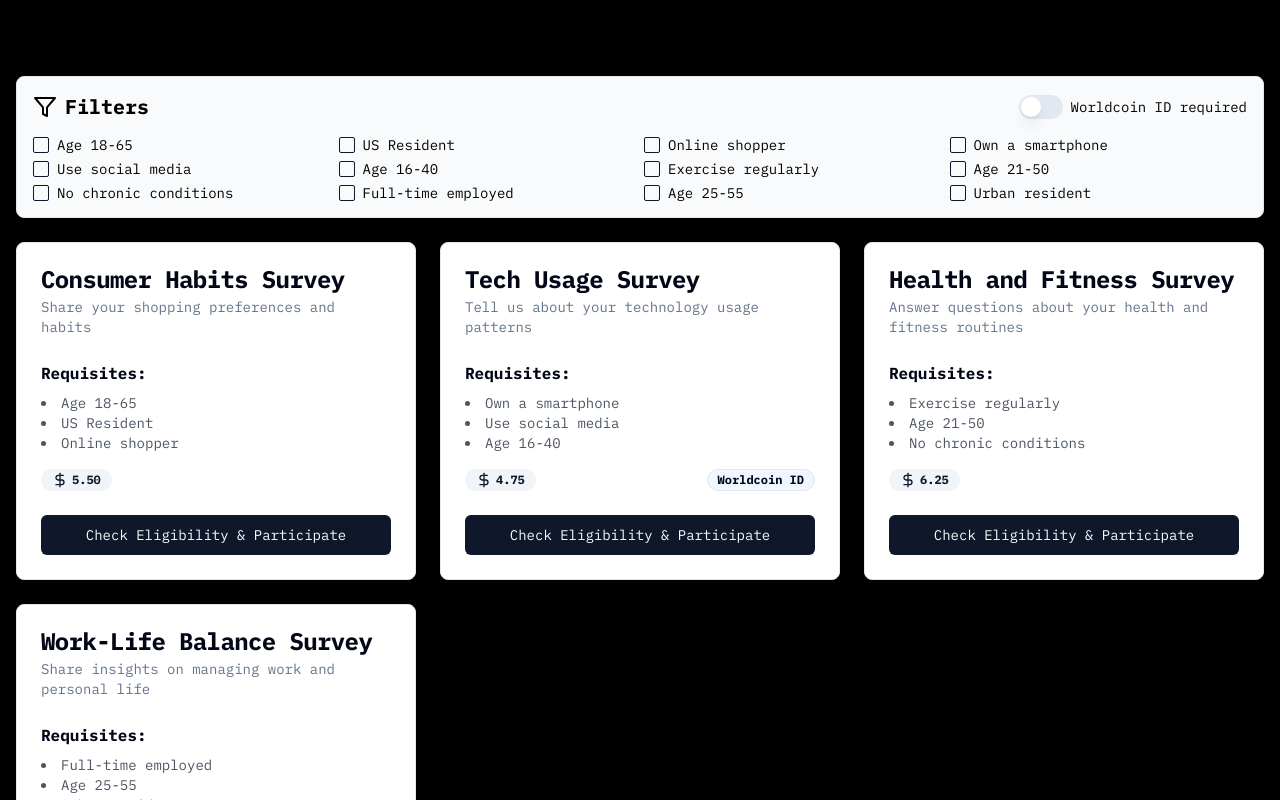
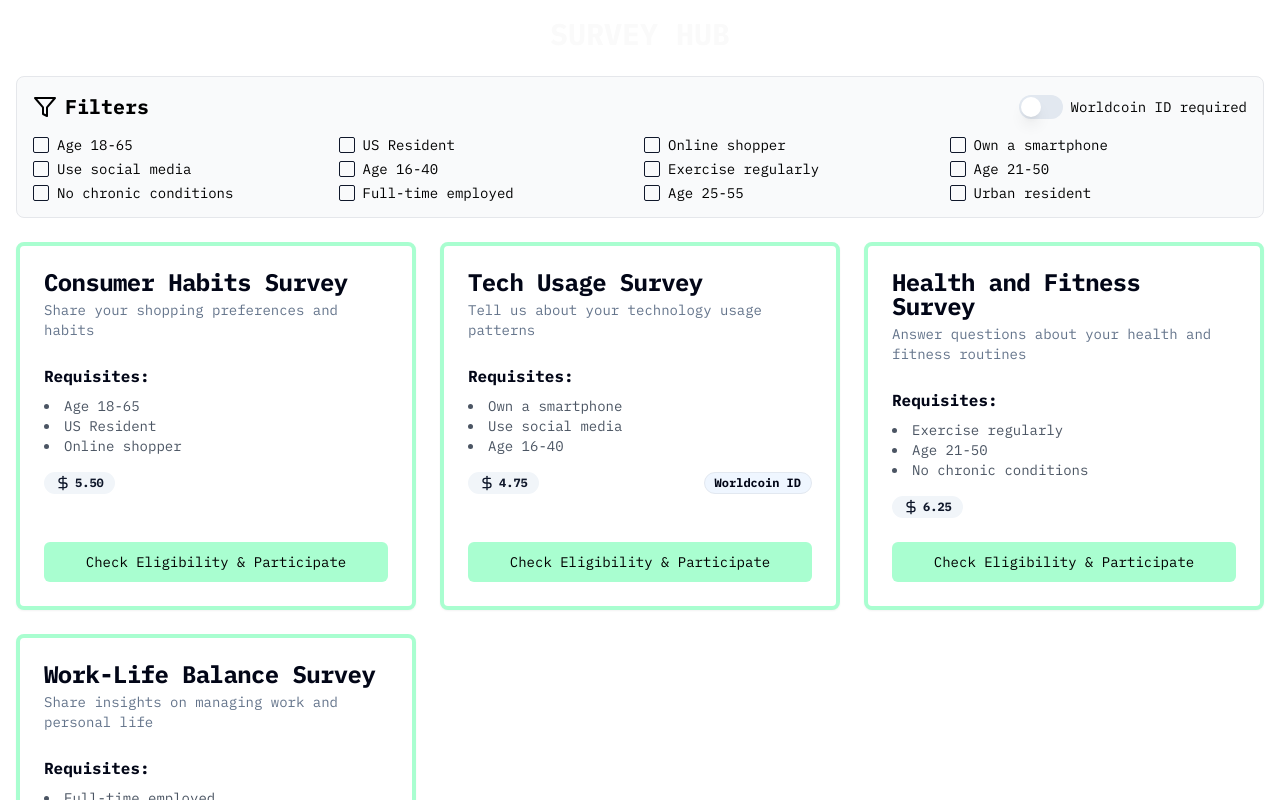
Before and after one commit to santi-nihany/certo, a Next.js app: page /participant/available in a window 1280 px wide. Shown: the top 800 px of the page. Built offline with nearby package versions, Linux system fonts and the light colour scheme.

Commit message:
First version of participants tab

```diff
--- /dev/null
+++ b/app/components/participant/Filters.tsx
@@ -0,0 +1,52 @@
+"use client"
+import { Checkbox } from "@/components/ui/checkbox"
+import { Switch } from "@/components/ui/switch"
+import { Label } from "@/components/ui/label"
+
+import { FilterIcon } from "lucide-react"
+
+interface FiltersProps {
+  showWorldcoinOnly: boolean
+  setShowWorldcoinOnly: (value: boolean) => void
+  filters: string[]
+  toggleFilter: (requisite: string) => void
+  allRequisites: string[]
+}
+
+
+export default function Filters ({showWorldcoinOnly, setShowWorldcoinOnly, filters, toggleFilter, allRequisites}: FiltersProps) {
+    return (
+        <div className="mb-6 p-4 border rounded-lg bg-gray-50">
+                <div className="flex items-center justify-between mb-4">
+                    <h2 className="text-xl font-semibold flex items-center">
+                        <FilterIcon className="mr-2" /> Filters
+                    </h2>
+                    <div className="flex items-center space-x-2">
+                        <Switch
+                            id="worldcoin-mode"
+                            checked={showWorldcoinOnly}
+                            onCheckedChange={setShowWorldcoinOnly}
+                        />
+                        <Label htmlFor="worldcoin-mode">Worldcoin ID required</Label>
+                    </div>
+                </div>
+                <div className="grid grid-cols-2 md:grid-cols-3 lg:grid-cols-4 gap-2">
+                    {allRequisites.map((requisite) => (
+                        <div key={requisite} className="flex items-center space-x-2">
+                            <Checkbox
+                                id={requisite}
+                                checked={filters.includes(requisite)}
+                                onCheckedChange={() => toggleFilter(requisite)}
+                            />
+                            <label
+                                htmlFor={requisite}
+                                className="text-sm font-medium leading-none peer-disabled:cursor-not-allowed peer-disabled:opacity-70"
+                            >
+                                {requisite}
+                            </label>
+                        </div>
+                    ))}
+                </div>
+            </div>
+    );
+}
--- /dev/null
+++ b/app/components/participant/SurveyTag.tsx
@@ -0,0 +1,55 @@
+"use client"
+import { Button } from "@/components/ui/button"
+import { Card, CardContent, CardDescription, CardFooter, CardHeader, CardTitle } from "@/components/ui/card"
+import { Badge } from "@/components/ui/badge"
+import { DollarSignIcon } from "lucide-react"
+
+interface SurveyTagProps {
+    key?: number
+    survey: {
+        id: number
+        title: string
+        description: string
+        requisites: string[]
+        reward: number
+        requiresWorldcoinId: boolean
+    }
+    checkEligibilityAndParticipate: (survey: any) => void
+    }
+
+
+export default function SurveyTag({key, survey, checkEligibilityAndParticipate}: SurveyTagProps) {
+    return (
+        <Card key={survey.id} className="flex flex-col border-primary border-4">
+            <CardHeader>
+              <CardTitle>{survey.title}</CardTitle>
+              <CardDescription>{survey.description}</CardDescription>
+            </CardHeader>
+            <CardContent className="flex-grow">
+              <h3 className="font-semibold mb-2">Requisites:</h3>
+              <ul className="list-disc list-inside mb-4">
+                {survey.requisites.map((requisite, index) => (
+                  <li key={index} className="text-sm text-gray-600">{requisite}</li>
+                ))}
+              </ul>
+              <div className="flex items-center justify-between">
+                <Badge variant="secondary" className="flex items-center gap-1">
+                  <DollarSignIcon className="w-4 h-4" />
+                  {survey.reward.toFixed(2)}
+                </Badge>
+                {survey.requiresWorldcoinId && (
+                  <Badge variant="outline" className="bg-blue-50">Worldcoin ID</Badge>
+                )}
+              </div>
+            </CardContent>
+            <CardFooter>
+              <Button
+                className="w-full bg-primary text-dark"
+                onClick={() => checkEligibilityAndParticipate(survey)}
+              >
+                Check Eligibility & Participate
+              </Button>
+            </CardFooter>
+          </Card>
+    )
+}
--- a/app/layout.tsx
+++ b/app/layout.tsx
@@ -20,7 +20,7 @@ export default function RootLayout({
 }>) {
   return (
     <html lang="en">
-      <body className={inter.className}>{children}</body>
+      <body className={`bg-dark ${inter.className}`}>{children}</body>
     </html>
   );
 }
--- a/app/participant/available/page.tsx
+++ b/app/participant/available/page.tsx
@@ -1,11 +1,6 @@
 "use client"
 import { useState } from "react"
 import { Button } from "@/components/ui/button"
-import { Card, CardContent, CardDescription, CardFooter, CardHeader, CardTitle } from "@/components/ui/card"
-import { Badge } from "@/components/ui/badge"
-import { Checkbox } from "@/components/ui/checkbox"
-import { Switch } from "@/components/ui/switch"
-import { Label } from "@/components/ui/label"
 import {
   Dialog,
   DialogContent,
@@ -14,7 +9,15 @@ import {
   DialogHeader,
   DialogTitle,
 } from "@/components/ui/dialog"
-import { DollarSignIcon, FilterIcon, CheckCircleIcon, XCircleIcon } from "lucide-react"
+import { CheckCircleIcon, XCircleIcon } from "lucide-react"
+import Filters from "@/app/components/participant/Filters"
+import SurveyTag from "@/app/components/participant/SurveyTag"
+import { IBM_Plex_Mono } from "next/font/google"
+
+const ibm = IBM_Plex_Mono({
+  weight: ["100", "200", "300", "400", "700"],
+  subsets: ["latin"],
+})
 
 // Mock data for surveys
 const surveys = [
@@ -88,75 +91,12 @@ export default function Home() {
   }
 
   return (
-    <div className="container mx-auto p-4">
-      <h1 className="text-3xl font-bold mb-6 text-center">Survey Hub</h1>
-
-      <div className="mb-6 p-4 border rounded-lg bg-gray-50">
-        <div className="flex items-center justify-between mb-4">
-          <h2 className="text-xl font-semibold flex items-center">
-            <FilterIcon className="mr-2" /> Filters
-          </h2>
-          <div className="flex items-center space-x-2">
-            <Switch
-              id="worldcoin-mode"
-              checked={showWorldcoinOnly}
-              onCheckedChange={setShowWorldcoinOnly}
-            />
-            <Label htmlFor="worldcoin-mode">Worldcoin ID required</Label>
-          </div>
-        </div>
-        <div className="grid grid-cols-2 md:grid-cols-3 lg:grid-cols-4 gap-2">
-          {allRequisites.map((requisite) => (
-            <div key={requisite} className="flex items-center space-x-2">
-              <Checkbox
-                id={requisite}
-                checked={filters.includes(requisite)}
-                onCheckedChange={() => toggleFilter(requisite)}
-              />
-              <label
-                htmlFor={requisite}
-                className="text-sm font-medium leading-none peer-disabled:cursor-not-allowed peer-disabled:opacity-70"
-              >
-                {requisite}
-              </label>
-            </div>
-          ))}
-        </div>
-      </div>
-
+    <main className={`${ibm.className} container mx-auto p-4`}>
+      <h1 className="text-3xl font-bold mb-6 text-center text-light uppercase">Survey Hub</h1>
+      <Filters showWorldcoinOnly={showWorldcoinOnly} setShowWorldcoinOnly={setShowWorldcoinOnly} filters={filters} toggleFilter={toggleFilter} allRequisites={allRequisites} />
       <div className="grid grid-cols-1 md:grid-cols-2 lg:grid-cols-3 gap-6">
         {filteredSurveys.map((survey) => (
-          <Card key={survey.id} className="flex flex-col">
-            <CardHeader>
-              <CardTitle>{survey.title}</CardTitle>
-              <CardDescription>{survey.description}</CardDescription>
-            </CardHeader>
-            <CardContent className="flex-grow">
-              <h3 className="font-semibold mb-2">Requisites:</h3>
-              <ul className="list-disc list-inside mb-4">
-                {survey.requisites.map((requisite, index) => (
-                  <li key={index} className="text-sm text-gray-600">{requisite}</li>
-                ))}
-              </ul>
-              <div className="flex items-center justify-between">
-                <Badge variant="secondary" className="flex items-center gap-1">
-                  <DollarSignIcon className="w-4 h-4" />
-                  {survey.reward.toFixed(2)}
-                </Badge>
-                {survey.requiresWorldcoinId && (
-                  <Badge variant="outline" className="bg-blue-50">Worldcoin ID</Badge>
-                )}
-              </div>
-            </CardContent>
-            <CardFooter>
-              <Button
-                className="w-full"
-                onClick={() => checkEligibilityAndParticipate(survey)}
-              >
-                Check Eligibility & Participate
-              </Button>
-            </CardFooter>
-          </Card>
+          <SurveyTag key={survey.id} survey={survey} checkEligibilityAndParticipate={checkEligibilityAndParticipate} />
         ))}
       </div>
 
@@ -192,6 +132,6 @@ export default function Home() {
           </DialogFooter>
         </DialogContent>
       </Dialog>
-    </div>
+    </main>
   )
 }
--- a/app/participant/layout.tsx
+++ b/app/participant/layout.tsx
@@ -1,9 +1,8 @@
 import type { Metadata } from "next";
-import { Inter } from "next/font/google";
 import { IBM_Plex_Mono } from "next/font/google";
 import "@/app/globals.css";
 
-const inter = IBM_Plex_Mono({
+const ibm = IBM_Plex_Mono({
   weight: ["100", "200", "300", "400", "700", ],
   subsets: ["latin"],
 });
@@ -20,7 +19,7 @@ export default function RootLayout({
 }>) {
   return (
     <html lang="en">
-      <body className={`${inter.className} bg-dark`}>{children}</body>
+      <body className={ibm.className}>{children}</body>
     </html>
   );
 }
```
